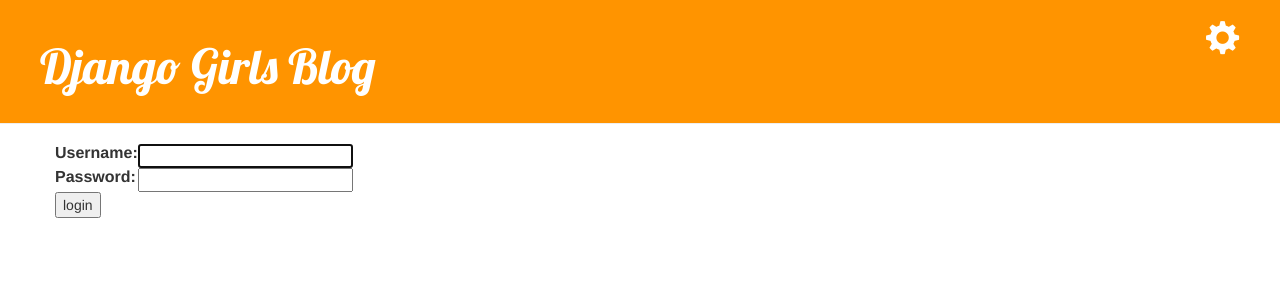
After one commit to ycchiu/kanoblog, a Django app: page /accounts/login/ in a window 1280 px wide. The commit adds this page. Shown: the top 300 px of the page. Run offline with Django 3.2, Linux system fonts and the light colour scheme; some libraries are stand-ins or nearby versions.

Commit message:
finish homework 2 secure your website

```diff
--- a/blog/templates/blog/base.html
+++ b/blog/templates/blog/base.html
@@ -11,11 +11,17 @@
 
     <body>
         <div class="page-header">
-            <a href="{% url 'blog.views.post_new' %}" class="top-menu"><span class="glyphicon glyphicon-plus"></span></a>
 
-            <a href="{% url 'post_draft_list' %}" class="top-menu"><span class="glyphicon glyphicon-edit"></span></a>
+            {% if user.is_authenticated %}
+            <a href="{% url 'blog.views.post_new' %}" class="top-menu"><span class="glyphicon glyphicon-pencil"></span></a>
+            <a href="{% url 'post_draft_list' %}" class="top-menu"><span class="glyphicon glyphicon-list-alt"></span></a>
+            <a href="{% url 'django.contrib.auth.views.logout' %}" class="top-menu"><span class="glyphicon glyphicon-log-out"></span></a>
+            <p class="top-menu">Hello {{ user.username }} </p>
+            {% else %}
+            <a href ="{% url 'django.contrib.auth.views.login' %}" class ="top-menu"><span class="glyphicon glyphicon-cog"></span></a>
+            {% endif %}
 
-            <h2><a href="/">Django Girls Blog</a></h2>
+            <h2><a href="{% url 'blog.views.post_list' %}">Django Girls Blog</a></h2>
         </div>
         <div class="content container">
             <div class="row">
--- a/blog/templates/blog/post_detail.html
+++ b/blog/templates/blog/post_detail.html
@@ -1,6 +1,7 @@
 {% extends 'blog/base.html' %}
 
 {% block content %}
+	{% if user.is_authenticated %}
     <div class="date">
 	    {% if post.published_date %}
 	        {{ post.published_date }}
@@ -9,7 +10,8 @@
 	    {% endif %}
 	    <a class="btn btn-default" href="{% url 'post_edit' pk=post.pk %}"><span class="glyphicon glyphicon-pencil"></span></a>
 	    <a class="btn btn-default" href="{% url 'post_remove' pk=post.pk %}"><span class="glyphicon glyphicon-remove"></span></a>
-	</div
+	</div>
+	{% endif %}
     <h1>{{ post.title }}</h1>
     <p>{{ post.text|linebreaks }}</p>
 {% endblock content %}
--- a/blog/templates/blog/post_edit.html
+++ b/blog/templates/blog/post_edit.html
@@ -1,5 +1,4 @@
 {% extends 'blog/base.html' %}
-
 {% block content %}
     <h1>New post</h1>
     <form method="POST" class="post-form">{% csrf_token %}
--- /dev/null
+++ b/blog/templates/registration/login.html
@@ -0,0 +1,26 @@
+{% extends "blog/base.html" %}
+
+{% block content %}
+
+{% if form.errors %}
+<p>Your username and password didn't match. Please try again.</p>
+{% endif %}
+
+<form method="post" action="{% url 'django.contrib.auth.views.login' %}">
+	{% csrf_token %}
+	<table>
+		<tr>
+		    <td>{{ form.username.label_tag }}</td>
+		    <td>{{ form.username }}</td>
+		</tr>
+		<tr>
+		    <td>{{ form.password.label_tag }}</td>
+		    <td>{{ form.password }}</td>
+		</tr>
+	</table>
+
+	<input type="submit" value="login" />
+	<input type="hidden" name="next" value="{{ next }}" />
+</form>
+
+{% endblock %}
--- a/mysite/settings.py
+++ b/mysite/settings.py
@@ -103,3 +103,5 @@
 STATICFILES_DIRS = (
     os.path.join(BASE_DIR, "static"),
 )
+
+LOGIN_REDIRECT_URL = '/'
--- a/mysite/urls.py
+++ b/mysite/urls.py
@@ -1,5 +1,6 @@
 from django.conf.urls import patterns, include, url
 from django.contrib import admin
+admin.autodiscover()
 
 urlpatterns = patterns('',
     # Examples:
@@ -7,5 +8,7 @@
     # url(r'^blog/', include('blog.urls')),
 
     url(r'^admin/', include(admin.site.urls)),
+    url(r'^accounts/login/$', 'django.contrib.auth.views.login'),
+    url(r'^accounts/logout/$', 'django.contrib.auth.views.logout', {'next_page': '/'}),
     url(r'', include('blog.urls')),
 )
```
Also changed, not shown: blog/views.py (+6 -1 lines).
